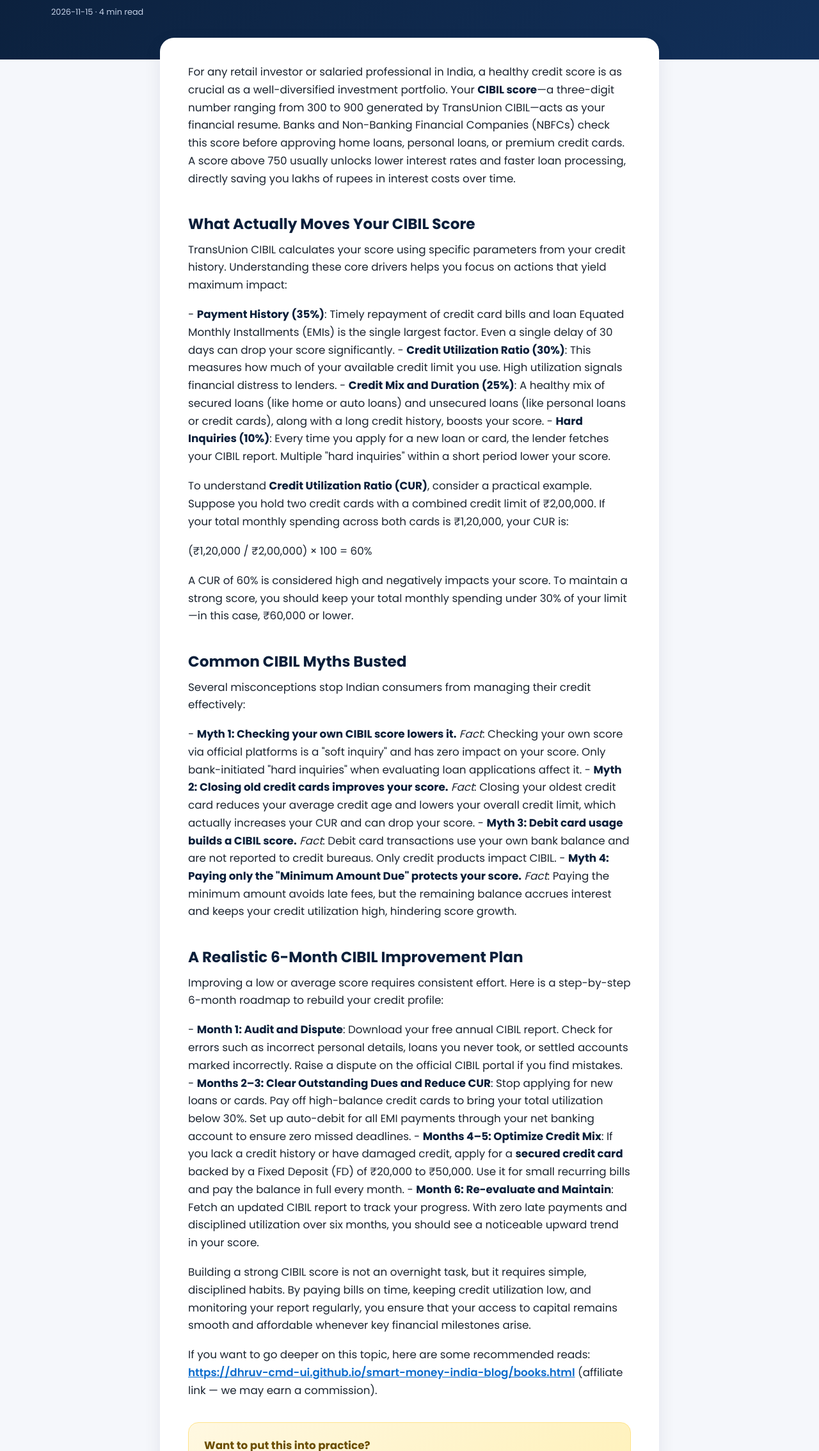
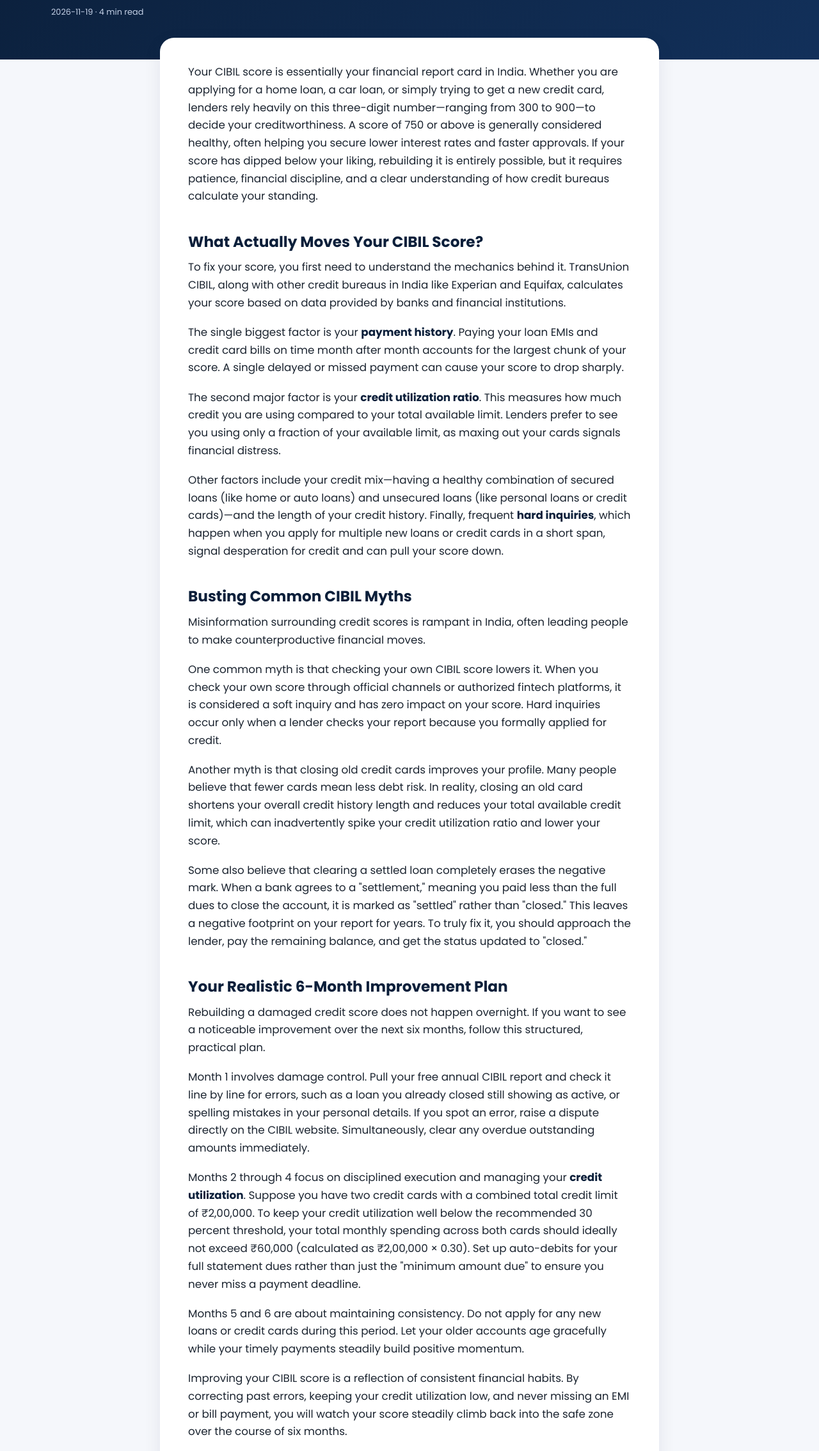
Before and after one commit to dhruv-cmd-ui/smart-money-india-blog, a plain HTML site: page docs/articles/credit-score-improve-india.html in a window 1280 px wide. Shown: the part 267-2535 px from the top of the page at 64% size. Drawn offline with Linux system fonts and the light colour scheme.

Commit message:
Publish new article [skip ci]

```diff
--- a/content-gen/state.json
+++ b/content-gen/state.json
@@ -16,5 +16,5 @@
     10,
     12
   ],
-  "cursor": 3
+  "cursor": 4
 }
--- a/docs/articles/credit-score-improve-india.html
+++ b/docs/articles/credit-score-improve-india.html
@@ -30,24 +30,27 @@
 <section class="article-hero"><div class="wrap">
   <div class="crumbs"><a href="../index.html">Home</a> &rsaquo; <a href="../index.html#guides">Guides</a></div>
   <h1>How to Improve Your CIBIL Score in India: A Practical Guide</h1>
-  <div class="meta">2026-11-15 &middot; 4 min read</div>
+  <div class="meta">2026-11-19 &middot; 4 min read</div>
 </div></section>
 <article class="article">
 <div class="prose">
-<!--BODY--><!--cv2--><p>For any retail investor or salaried professional in India, a healthy credit score is as crucial as a well-diversified investment portfolio. Your <b>CIBIL score</b>—a three-digit number ranging from 300 to 900 generated by TransUnion CIBIL—acts as your financial resume. Banks and Non-Banking Financial Companies (NBFCs) check this score before approving home loans, personal loans, or premium credit cards. A score above 750 usually unlocks lower interest rates and faster loan processing, directly saving you lakhs of rupees in interest costs over time.</p>
-<h2>What Actually Moves Your CIBIL Score</h2>
-<p>TransUnion CIBIL calculates your score using specific parameters from your credit history. Understanding these core drivers helps you focus on actions that yield maximum impact:</p>
-<p>- <b>Payment History (35%)</b>: Timely repayment of credit card bills and loan Equated Monthly Installments (EMIs) is the single largest factor. Even a single delay of 30 days can drop your score significantly. - <b>Credit Utilization Ratio (30%)</b>: This measures how much of your available credit limit you use. High utilization signals financial distress to lenders. - <b>Credit Mix and Duration (25%)</b>: A healthy mix of secured loans (like home or auto loans) and unsecured loans (like personal loans or credit cards), along with a long credit history, boosts your score. - <b>Hard Inquiries (10%)</b>: Every time you apply for a new loan or card, the lender fetches your CIBIL report. Multiple &quot;hard inquiries&quot; within a short period lower your score.</p>
-<p>To understand <b>Credit Utilization Ratio (CUR)</b>, consider a practical example. Suppose you hold two credit cards with a combined credit limit of ₹2,00,000. If your total monthly spending across both cards is ₹1,20,000, your CUR is:</p>
-<p>(₹1,20,000 / ₹2,00,000) × 100 = 60%</p>
-<p>A CUR of 60% is considered high and negatively impacts your score. To maintain a strong score, you should keep your total monthly spending under 30% of your limit—in this case, ₹60,000 or lower.</p>
-<h2>Common CIBIL Myths Busted</h2>
-<p>Several misconceptions stop Indian consumers from managing their credit effectively:</p>
-<p>- <b>Myth 1: Checking your own CIBIL score lowers it.</b> <i>Fact</i>: Checking your own score via official platforms is a &quot;soft inquiry&quot; and has zero impact on your score. Only bank-initiated &quot;hard inquiries&quot; when evaluating loan applications affect it. - <b>Myth 2: Closing old credit cards improves your score.</b> <i>Fact</i>: Closing your oldest credit card reduces your average credit age and lowers your overall credit limit, which actually increases your CUR and can drop your score. - <b>Myth 3: Debit card usage builds a CIBIL score.</b> <i>Fact</i>: Debit card transactions use your own bank balance and are not reported to credit bureaus. Only credit products impact CIBIL. - <b>Myth 4: Paying only the &quot;Minimum Amount Due&quot; protects your score.</b> <i>Fact</i>: Paying the minimum amount avoids late fees, but the remaining balance accrues interest and keeps your credit utilization high, hindering score growth.</p>
-<h2>A Realistic 6-Month CIBIL Improvement Plan</h2>
-<p>Improving a low or average score requires consistent effort. Here is a step-by-step 6-month roadmap to rebuild your credit profile:</p>
-<p>- <b>Month 1: Audit and Dispute</b>: Download your free annual CIBIL report. Check for errors such as incorrect personal details, loans you never took, or settled accounts marked incorrectly. Raise a dispute on the official CIBIL portal if you find mistakes. - <b>Months 2–3: Clear Outstanding Dues and Reduce CUR</b>: Stop applying for new loans or cards. Pay off high-balance credit cards to bring your total utilization below 30%. Set up auto-debit for all EMI payments through your net banking account to ensure zero missed deadlines. - <b>Months 4–5: Optimize Credit Mix</b>: If you lack a credit history or have damaged credit, apply for a <b>secured credit card</b> backed by a Fixed Deposit (FD) of ₹20,000 to ₹50,000. Use it for small recurring bills and pay the balance in full every month. - <b>Month 6: Re-evaluate and Maintain</b>: Fetch an updated CIBIL report to track your progress. With zero late payments and disciplined utilization over six months, you should see a noticeable upward trend in your score.</p>
-<p>Building a strong CIBIL score is not an overnight task, but it requires simple, disciplined habits. By paying bills on time, keeping credit utilization low, and monitoring your report regularly, you ensure that your access to capital remains smooth and affordable whenever key financial milestones arise.</p>
+<!--BODY--><!--cv2--><p>Your CIBIL score is essentially your financial report card in India. Whether you are applying for a home loan, a car loan, or simply trying to get a new credit card, lenders rely heavily on this three-digit number—ranging from 300 to 900—to decide your creditworthiness. A score of 750 or above is generally considered healthy, often helping you secure lower interest rates and faster approvals. If your score has dipped below your liking, rebuilding it is entirely possible, but it requires patience, financial discipline, and a clear understanding of how credit bureaus calculate your standing.</p>
+<h2>What Actually Moves Your CIBIL Score?</h2>
+<p>To fix your score, you first need to understand the mechanics behind it. TransUnion CIBIL, along with other credit bureaus in India like Experian and Equifax, calculates your score based on data provided by banks and financial institutions.</p>
+<p>The single biggest factor is your <b>payment history</b>. Paying your loan EMIs and credit card bills on time month after month accounts for the largest chunk of your score. A single delayed or missed payment can cause your score to drop sharply.</p>
+<p>The second major factor is your <b>credit utilization ratio</b>. This measures how much credit you are using compared to your total available limit. Lenders prefer to see you using only a fraction of your available limit, as maxing out your cards signals financial distress.</p>
+<p>Other factors include your credit mix—having a healthy combination of secured loans (like home or auto loans) and unsecured loans (like personal loans or credit cards)—and the length of your credit history. Finally, frequent <b>hard inquiries</b>, which happen when you apply for multiple new loans or credit cards in a short span, signal desperation for credit and can pull your score down.</p>
+<h2>Busting Common CIBIL Myths</h2>
+<p>Misinformation surrounding credit scores is rampant in India, often leading people to make counterproductive financial moves.</p>
+<p>One common myth is that checking your own CIBIL score lowers it. When you check your own score through official channels or authorized fintech platforms, it is considered a soft inquiry and has zero impact on your score. Hard inquiries occur only when a lender checks your report because you formally applied for credit.</p>
+<p>Another myth is that closing old credit cards improves your profile. Many people believe that fewer cards mean less debt risk. In reality, closing an old card shortens your overall credit history length and reduces your total available credit limit, which can inadvertently spike your credit utilization ratio and lower your score.</p>
+<p>Some also believe that clearing a settled loan completely erases the negative mark. When a bank agrees to a &quot;settlement,&quot; meaning you paid less than the full dues to close the account, it is marked as &quot;settled&quot; rather than &quot;closed.&quot; This leaves a negative footprint on your report for years. To truly fix it, you should approach the lender, pay the remaining balance, and get the status updated to &quot;closed.&quot;</p>
+<h2>Your Realistic 6-Month Improvement Plan</h2>
+<p>Rebuilding a damaged credit score does not happen overnight. If you want to see a noticeable improvement over the next six months, follow this structured, practical plan.</p>
+<p>Month 1 involves damage control. Pull your free annual CIBIL report and check it line by line for errors, such as a loan you already closed still showing as active, or spelling mistakes in your personal details. If you spot an error, raise a dispute directly on the CIBIL website. Simultaneously, clear any overdue outstanding amounts immediately.</p>
+<p>Months 2 through 4 focus on disciplined execution and managing your <b>credit utilization</b>. Suppose you have two credit cards with a combined total credit limit of ₹2,00,000. To keep your credit utilization well below the recommended 30 percent threshold, your total monthly spending across both cards should ideally not exceed ₹60,000 (calculated as ₹2,00,000 × 0.30). Set up auto-debits for your full statement dues rather than just the &quot;minimum amount due&quot; to ensure you never miss a payment deadline.</p>
+<p>Months 5 and 6 are about maintaining consistency. Do not apply for any new loans or credit cards during this period. Let your older accounts age gracefully while your timely payments steadily build positive momentum.</p>
+<p>Improving your CIBIL score is a reflection of consistent financial habits. By correcting past errors, keeping your credit utilization low, and never missing an EMI or bill payment, you will watch your score steadily climb back into the safe zone over the course of six months.</p>
 <p>If you want to go deeper on this topic, here are some recommended reads: <a href="https://dhruv-cmd-ui.github.io/smart-money-india-blog/books.html" rel="sponsored nofollow">https://dhruv-cmd-ui.github.io/smart-money-india-blog/books.html</a> (affiliate link — we may earn a commission).</p><!--/BODY-->
 </div>
 <div class="cta-box"><div><strong>Want to put this into practice?</strong><span>Get ready-made Excel templates for budgeting, SIPs and net worth.</span></div>
--- a/docs/rss.xml
+++ b/docs/rss.xml
@@ -3,10 +3,10 @@
     <title>Smart Money India</title>
     <link>https://dhruv-cmd-ui.github.io/smart-money-india-blog/index.html</link>
     <description>India personal finance guides</description>
+    <item><title>How to Improve Your CIBIL Score in India: A Practical Guide</title><link>https://dhruv-cmd-ui.github.io/smart-money-india-blog/articles/credit-score-improve-india.html</link><description>Explain what actually moves a CIBIL score, common myths, and a realistic 6-month improvement plan.</description><pubDate>2026-11-19</pubDate><guid>https://dhruv-cmd-ui.github.io/smart-money-india-blog/articles/credit-score-improve-india.html</guid></item>
     <item><title>Index Funds for Beginners: A Simple India-Focused Guide</title><link>https://dhruv-cmd-ui.github.io/smart-money-india-blog/articles/index-funds-beginners-india.html</link><description>Explain what an index fund is, Nifty 50 vs Sensex tracking funds, expense ratios, and how a beginner should pick their first one.</description><pubDate>2026-11-18</pubDate><guid>https://dhruv-cmd-ui.github.io/smart-money-india-blog/articles/index-funds-beginners-india.html</guid></item>
     <item><title>Debt Mutual Funds Explained: Risk, Returns, and When to Use Them</title><link>https://dhruv-cmd-ui.github.io/smart-money-india-blog/articles/debt-funds-explained-india.html</link><description>Explain interest rate risk, credit risk, and duration in debt funds for an Indian reader considering them as an FD alternative.</description><pubDate>2026-11-17</pubDate><guid>https://dhruv-cmd-ui.github.io/smart-money-india-blog/articles/debt-funds-explained-india.html</guid></item>
     <item><title>Physical Gold vs Gold ETF vs Sovereign Gold Bonds: Comparison</title><link>https://dhruv-cmd-ui.github.io/smart-money-india-blog/articles/gold-investment-options-india.html</link><description>Compare the three major ways to invest in gold in India on liquidity, returns, tax treatment, and storage/safety.</description><pubDate>2026-11-16</pubDate><guid>https://dhruv-cmd-ui.github.io/smart-money-india-blog/articles/gold-investment-options-india.html</guid></item>
-    <item><title>How to Improve Your CIBIL Score in India: A Practical Guide</title><link>https://dhruv-cmd-ui.github.io/smart-money-india-blog/articles/credit-score-improve-india.html</link><description>Explain what actually moves a CIBIL score, common myths, and a realistic 6-month improvement plan.</description><pubDate>2026-11-15</pubDate><guid>https://dhruv-cmd-ui.github.io/smart-money-india-blog/articles/credit-score-improve-india.html</guid></item>
     <item><title>Section 80C Tax-Saving Investments Compared</title><link>https://dhruv-cmd-ui.github.io/smart-money-india-blog/articles/best-tax-saving-investments-80c.html</link><description>Compare ELSS, PPF, EPF, NSC, and tax-saving FDs on lock-in, returns, and risk, for an Indian salaried reader planning before the March 31 deadline.</description><pubDate>2026-11-14</pubDate><guid>https://dhruv-cmd-ui.github.io/smart-money-india-blog/articles/best-tax-saving-investments-80c.html</guid></item>
     <item><title>50/30/20 vs Zero-Based Budgeting: Which Fits You Better?</title><link>https://dhruv-cmd-ui.github.io/smart-money-india-blog/articles/budgeting-methods-compared.html</link><description>Compare two popular budgeting methods with Indian rupee examples and guidance on which personality type suits each.</description><pubDate>2026-11-13</pubDate><guid>https://dhruv-cmd-ui.github.io/smart-money-india-blog/articles/budgeting-methods-compared.html</guid></item>
     <item><title>How Much Emergency Fund Do You Really Need in India?</title><link>https://dhruv-cmd-ui.github.io/smart-money-india-blog/articles/emergency-fund-india.html</link><description>Explain the 3-6 month rule, how it differs for salaried vs self-employed readers, where to park the fund (liquid funds vs savings account), and common...</description><pubDate>2026-11-12</pubDate><guid>https://dhruv-cmd-ui.github.io/smart-money-india-blog/articles/emergency-fund-india.html</guid></item>
--- a/docs/sitemap.xml
+++ b/docs/sitemap.xml
@@ -1,10 +1,10 @@
 <?xml version="1.0" encoding="UTF-8"?>
 <urlset xmlns="http://www.sitemaps.org/schemas/sitemap/0.9">
-  <url><loc>https://dhruv-cmd-ui.github.io/smart-money-india-blog/</loc><lastmod>2026-11-18</lastmod></url>
+  <url><loc>https://dhruv-cmd-ui.github.io/smart-money-india-blog/</loc><lastmod>2026-11-19</lastmod></url>
+  <url><loc>https://dhruv-cmd-ui.github.io/smart-money-india-blog/articles/credit-score-improve-india.html</loc><lastmod>2026-11-19</lastmod></url>
   <url><loc>https://dhruv-cmd-ui.github.io/smart-money-india-blog/articles/index-funds-beginners-india.html</loc><lastmod>2026-11-18</lastmod></url>
   <url><loc>https://dhruv-cmd-ui.github.io/smart-money-india-blog/articles/debt-funds-explained-india.html</loc><lastmod>2026-11-17</lastmod></url>
   <url><loc>https://dhruv-cmd-ui.github.io/smart-money-india-blog/articles/gold-investment-options-india.html</loc><lastmod>2026-11-16</lastmod></url>
-  <url><loc>https://dhruv-cmd-ui.github.io/smart-money-india-blog/articles/credit-score-improve-india.html</loc><lastmod>2026-11-15</lastmod></url>
   <url><loc>https://dhruv-cmd-ui.github.io/smart-money-india-blog/articles/best-tax-saving-investments-80c.html</loc><lastmod>2026-11-14</lastmod></url>
   <url><loc>https://dhruv-cmd-ui.github.io/smart-money-india-blog/articles/budgeting-methods-compared.html</loc><lastmod>2026-11-13</lastmod></url>
   <url><loc>https://dhruv-cmd-ui.github.io/smart-money-india-blog/articles/emergency-fund-india.html</loc><lastmod>2026-11-12</lastmod></url>
```
Also changed, not shown: docs/articles/best-tax-saving-investments-80c.html (+1 -1 lines), docs/articles/budgeting-methods-compared.html (+1 -1 lines), docs/articles/debt-funds-explained-india.html (+1 -1 lines), docs/articles/emergency-fund-india.html (+1 -1 lines), docs/articles/first-salary-financial-plan.html (+1 -1 lines), docs/articles/gold-investment-options-india.html (+1 -1 lines), docs/articles/health-insurance-sum-insured.html (+1 -1 lines), docs/articles/home-loan-prepayment-strategy.html (+1 -1 lines), docs/articles/index-funds-beginners-india.html (+1 -1 lines), docs/articles/mutual-fund-direct-vs-regular.html (+1 -1 lines), docs/articles/nps-vs-mutual-funds-retirement.html (+1 -1 lines), docs/articles/retirement-planning-30s-india.html (+1 -1 lines), docs/articles/sip-vs-lumpsum.html (+1 -1 lines), docs/articles/term-insurance-how-much-cover.html (+1 -1 lines), 2 more files.
